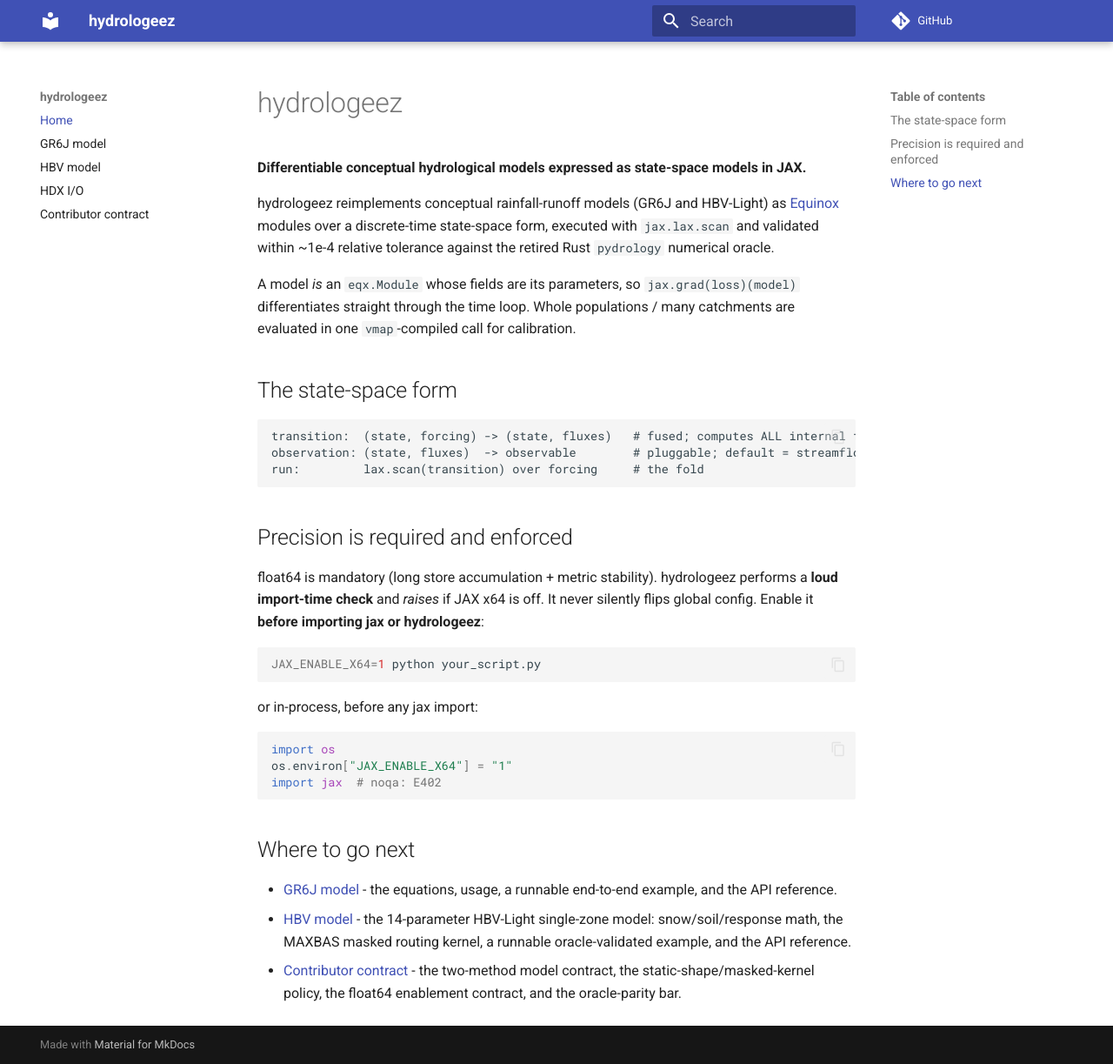
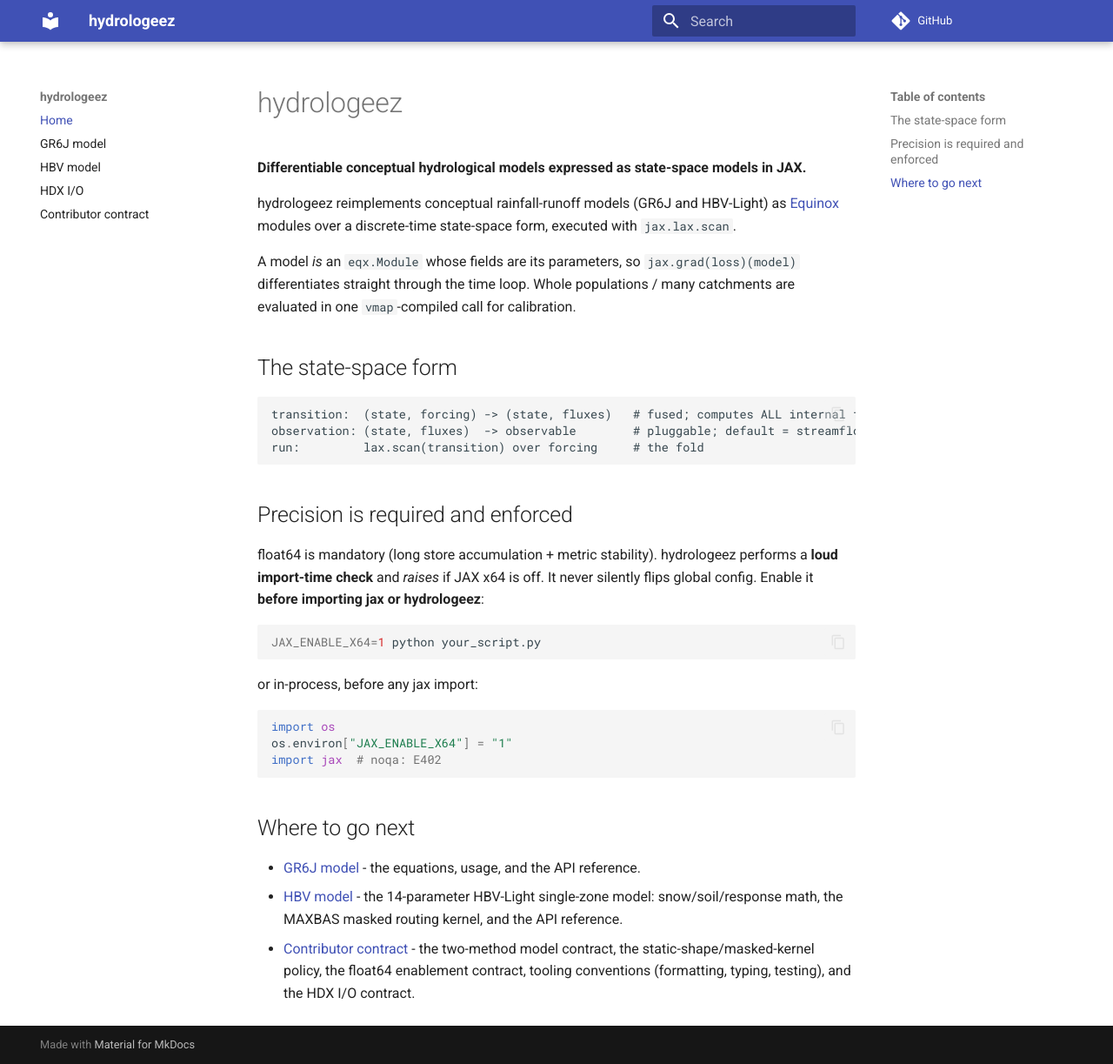
Before and after one commit to CooperBigFoot/hydrologeez, an MkDocs documentation site: the page built from docs/index.md, in a window 1280 px wide and 1223 px high. Shown: the whole window at 87% size. Built offline with MkDocs 1.6.1 and Material for MkDocs 9.7.7, drawn with Linux system fonts in a browser that asks for light colours; comment, search, counter and statistics services are not loaded.

Commit message:
docs(index): scrub oracle validation claim and false runnable/parity blurbs (#35)

```diff
--- a/docs/index.md
+++ b/docs/index.md
@@ -4,8 +4,7 @@
 
 hydrologeez reimplements conceptual rainfall-runoff models (GR6J and HBV-Light) as
 [Equinox](https://docs.kidger.site/equinox/) modules over a discrete-time
-state-space form, executed with `jax.lax.scan` and validated within ~1e-4 relative
-tolerance against the retired Rust `pydrology` numerical oracle.
+state-space form, executed with `jax.lax.scan`.
 
 A model *is* an `eqx.Module` whose fields are its parameters, so
 `jax.grad(loss)(model)` differentiates straight through the time loop. Whole
@@ -40,6 +39,6 @@ import jax  # noqa: E402
 
 ## Where to go next
 
-- [GR6J model](gr6j.md) - the equations, usage, a runnable end-to-end example, and the API reference.
-- [HBV model](hbv.md) - the 14-parameter HBV-Light single-zone model: snow/soil/response math, the MAXBAS masked routing kernel, a runnable oracle-validated example, and the API reference.
-- [Contributor contract](contracts.md) - the two-method model contract, the static-shape/masked-kernel policy, the float64 enablement contract, and the oracle-parity bar.
+- [GR6J model](gr6j.md) - the equations, usage, and the API reference.
+- [HBV model](hbv.md) - the 14-parameter HBV-Light single-zone model: snow/soil/response math, the MAXBAS masked routing kernel, and the API reference.
+- [Contributor contract](contracts.md) - the two-method model contract, the static-shape/masked-kernel policy, the float64 enablement contract, tooling conventions (formatting, typing, testing), and the HDX I/O contract.
```
